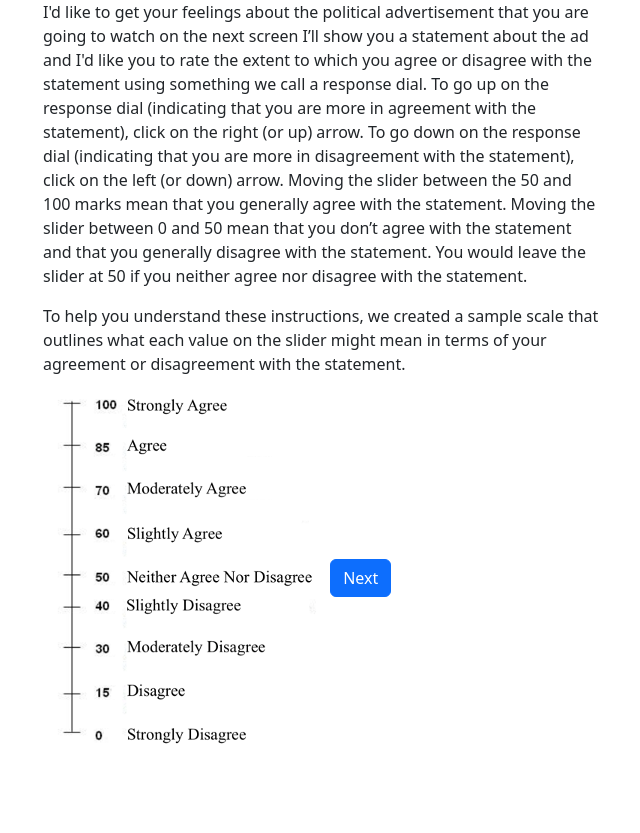
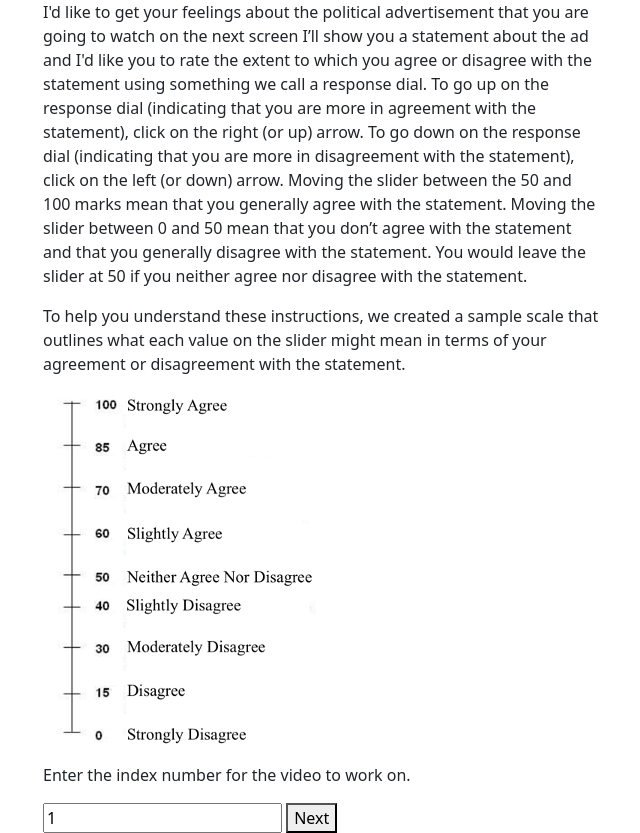
Before and after one commit to ui-libraries/tvnews, a website: page campaign-youtube-slider/dist/index.html in a window 1280 px wide. Shown: the whole page, without its empty margins (318-958 px from the left). Before the commit the page ends 800 px from the top, so only its background shows below. Drawn offline with nearby package versions, Linux system fonts and the light colour scheme.

Commit message:
add option to begin with a certain video

```diff
--- a/campaign-youtube-slider/dist/index.html
+++ b/campaign-youtube-slider/dist/index.html
@@ -10,14 +10,21 @@
       <p>I'd like to get your feelings about the political advertisement that you are going to watch on the next screen I’ll show you a statement about the ad and I'd like you to rate the extent to which you agree or disagree with the statement using something we call a response dial. To go up on the response dial (indicating that you are more in agreement with the statement), click on the right (or up) arrow. To go down on the response dial (indicating that you are more in disagreement with the statement), click on the left (or down) arrow.  Moving the slider between the 50 and 100 marks mean that you generally agree with the statement. Moving the slider between 0 and 50 mean that you don’t agree with the statement and that you generally disagree with the statement. You would leave the slider at 50 if you neither agree nor disagree with the statement.</p>
       <p>To help you understand these instructions, we created a sample scale that outlines what each value on the slider might mean in terms of your agreement or disagreement with the statement.</p>
       <img src="likertscale.png" alt="likert scale">
-      <button class="btn btn-primary" id="next">Next</button>
+      <p>Enter the index number for the video to work on.</p>
+      <input type="number" id="videoIndexInput" placeholder="Enter video index">
+      <button id="next">Next</button>
     </div>
   </div>
 <script>
-  document.getElementById('next').addEventListener('click', function () {
-    console.log("next, clicked")
-    window.location.href = './scale.html'
-})
+    let storedVideoIndex = localStorage.getItem('videoIndex')
+    const videoIndexInput = document.getElementById('videoIndexInput')
+    videoIndexInput.value = Number(storedVideoIndex) + 1
+    document.getElementById('next').addEventListener('click', function () {
+      const videoIndex = videoIndexInput.value
+      localStorage.setItem('videoIndex', videoIndex-1)
+
+      window.location.href = './scale.html'
+  })
 </script>
 </body>
 </html>
```
